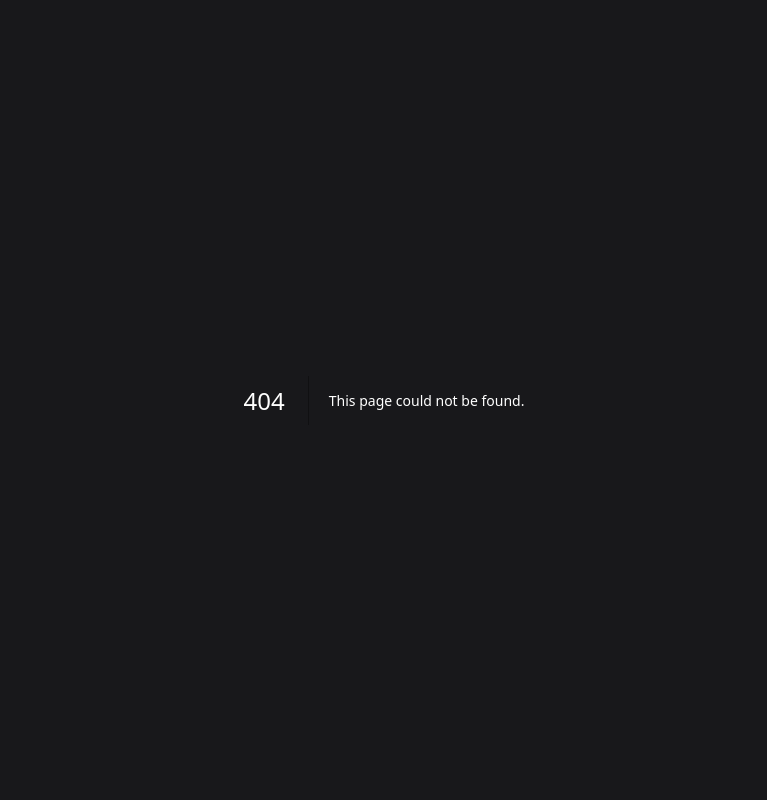
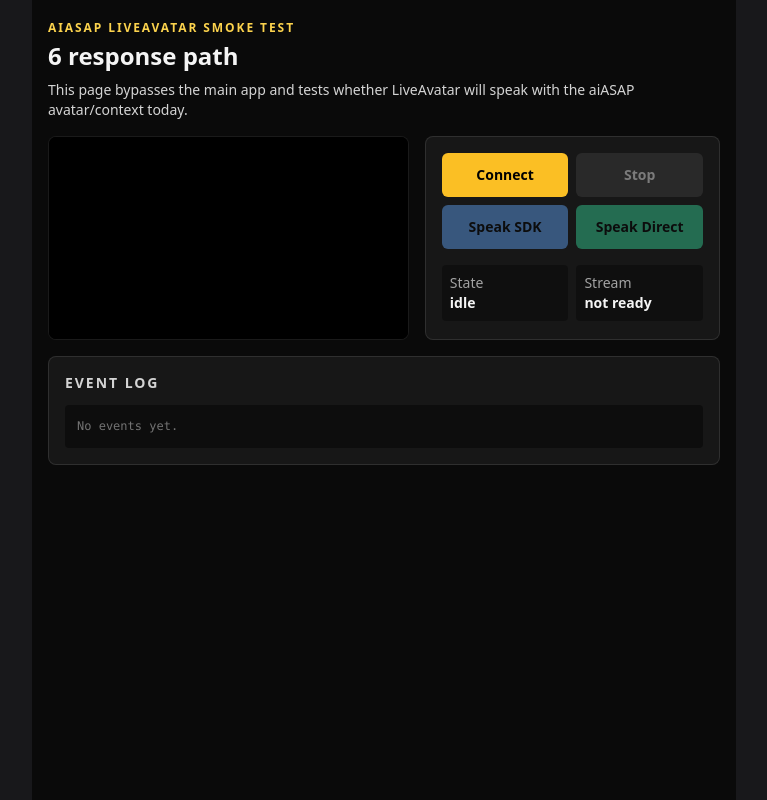
Before and after one commit to SGDietz/aiASAP, a Next.js app: page /liveavatar-smoke in a window 1280 px wide. Before the commit this address had no page. Shown: the whole page, without its empty margins (256-1023 px from the left). Built offline with nearby package versions, Linux system fonts and the light colour scheme.

Commit message:
Add LiveAvatar smoke test page

```diff
--- /dev/null
+++ b/app/liveavatar-smoke/page.tsx
@@ -0,0 +1,5 @@
+import { LiveAvatarSmokeClient } from "./smoke-client";
+
+export default function LiveAvatarSmokePage() {
+  return <LiveAvatarSmokeClient />;
+}
--- /dev/null
+++ b/app/liveavatar-smoke/smoke-client.tsx
@@ -0,0 +1,286 @@
+"use client";
+
+import { useEffect, useMemo, useRef, useState } from "react";
+import {
+  AgentEventsEnum,
+  CommandEventsEnum,
+  LiveAvatarSession,
+  SessionEvent,
+  SessionState,
+} from "@heygen/liveavatar-web-sdk";
+
+const COMMAND_TOPIC = "agent-control";
+const TEST_LINE =
+  "Hi, I'm 6. This is a direct LiveAvatar smoke test.";
+
+type LogLevel = "info" | "warn" | "error";
+
+type LogEntry = {
+  at: string;
+  level: LogLevel;
+  message: string;
+};
+
+function safeJson(value: unknown): string {
+  try {
+    return JSON.stringify(value);
+  } catch {
+    return String(value);
+  }
+}
+
+export function LiveAvatarSmokeClient() {
+  const videoRef = useRef<HTMLVideoElement | null>(null);
+  const sessionRef = useRef<LiveAvatarSession | null>(null);
+  const [logs, setLogs] = useState<LogEntry[]>([]);
+  const [state, setState] = useState<string>("idle");
+  const [connected, setConnected] = useState(false);
+  const [streamReady, setStreamReady] = useState(false);
+
+  const canSpeak = connected && streamReady;
+
+  const log = (message: string, level: LogLevel = "info") => {
+    const at = new Date().toLocaleTimeString();
+    setLogs((current) =>
+      [{ at, level, message }, ...current].slice(0, 80),
+    );
+  };
+
+  const session = useMemo(() => sessionRef.current, [connected]);
+
+  useEffect(() => {
+    return () => {
+      void sessionRef.current?.stop().catch(() => undefined);
+      sessionRef.current = null;
+    };
+  }, []);
+
+  async function connect() {
+    if (sessionRef.current) {
+      log("Session already exists. Stop it first.", "warn");
+      return;
+    }
+
+    setState("minting token");
+    setStreamReady(false);
+    setConnected(false);
+    log("Requesting aiASAP LiveAvatar token...");
+
+    const tokenResponse = await fetch("/api/start-session", { method: "POST" });
+    const tokenData = await tokenResponse.json().catch(() => null);
+    if (!tokenResponse.ok || !tokenData?.session_token) {
+      const message = tokenData?.error || "Token request failed";
+      setState("token failed");
+      log(message, "error");
+      return;
+    }
+
+    const nextSession = new LiveAvatarSession(tokenData.session_token, {
+      apiUrl: `${window.location.origin}/api`,
+      voiceChat: false,
+    });
+    sessionRef.current = nextSession;
+
+    nextSession.on(SessionEvent.SESSION_STATE_CHANGED, (nextState) => {
+      setState(nextState);
+      setConnected(nextState === SessionState.CONNECTED);
+      log(`session.state_changed ${nextState}`);
+    });
+
+    nextSession.on(SessionEvent.SESSION_STREAM_READY, () => {
+      setStreamReady(true);
+      log("session.stream_ready");
+      if (videoRef.current) {
+        nextSession.attach(videoRef.current);
+        videoRef.current.muted = false;
+        videoRef.current.volume = 1;
+        void videoRef.current.play().catch((error) => {
+          log(`video.play failed: ${String(error)}`, "warn");
+        });
+      }
+    });
+
+    nextSession.on(AgentEventsEnum.AVATAR_SPEAK_STARTED, (event) => {
+      log(`avatar.speak_started ${safeJson(event)}`);
+    });
+    nextSession.on(AgentEventsEnum.AVATAR_SPEAK_ENDED, (event) => {
+      log(`avatar.speak_ended ${safeJson(event)}`);
+    });
+    nextSession.on(AgentEventsEnum.AVATAR_TRANSCRIPTION, (event) => {
+      log(`avatar.transcription ${safeJson(event)}`);
+    });
+    nextSession.on(AgentEventsEnum.USER_SPEAK_STARTED, (event) => {
+      log(`user.speak_started ${safeJson(event)}`);
+    });
+    nextSession.on(AgentEventsEnum.USER_SPEAK_ENDED, (event) => {
+      log(`user.speak_ended ${safeJson(event)}`);
+    });
+    nextSession.on(AgentEventsEnum.USER_TRANSCRIPTION, (event) => {
+      log(`user.transcription ${safeJson(event)}`);
+    });
+
+    try {
+      await nextSession.start();
+      log(`session.start resolved, id=${nextSession.sessionId ?? "none"}`);
+    } catch (error) {
+      log(`session.start failed: ${String(error)}`, "error");
+      sessionRef.current = null;
+    }
+  }
+
+  async function stop() {
+    const current = sessionRef.current;
+    if (!current) return;
+    sessionRef.current = null;
+    setConnected(false);
+    setStreamReady(false);
+    setState("stopping");
+    try {
+      await current.stop();
+      log("session.stop resolved");
+    } catch (error) {
+      log(`session.stop failed: ${String(error)}`, "warn");
+    }
+    setState("idle");
+  }
+
+  function speakViaSdk() {
+    const current = sessionRef.current;
+    if (!current) {
+      log("No session for SDK speak.", "warn");
+      return;
+    }
+    const eventId = current.repeat(TEST_LINE);
+    log(`sdk.repeat sent event_id=${eventId ?? "none"}`);
+  }
+
+  function speakViaDirectLiveKit() {
+    const current = sessionRef.current as any;
+    const room = current?.room;
+    const publishData = room?.localParticipant?.publishData;
+    if (!current || !room || typeof publishData !== "function") {
+      log("No internal LiveKit room available for direct publish.", "warn");
+      return;
+    }
+    const eventId = crypto.randomUUID();
+    const payload = {
+      event_id: eventId,
+      event_type: CommandEventsEnum.AVATAR_SPEAK_TEXT,
+      session_id: current.sessionId ?? null,
+      source_event_id: null,
+      text: TEST_LINE,
+    };
+    const encoded = new TextEncoder().encode(JSON.stringify(payload));
+    void publishData.call(room.localParticipant, encoded, {
+      reliable: true,
+      topic: COMMAND_TOPIC,
+    })
+      .then(() => log(`direct publish resolved event_id=${eventId}`))
+      .catch((error: unknown) =>
+        log(`direct publish failed: ${String(error)}`, "error"),
+      );
+    log(`direct publish queued ${safeJson(payload)}`);
+  }
+
+  return (
+    <main className="min-h-screen bg-neutral-950 px-4 py-5 text-neutral-100">
+      <div className="mx-auto flex w-full max-w-5xl flex-col gap-4">
+        <header>
+          <p className="text-xs font-bold uppercase tracking-[0.16em] text-amber-300">
+            aiASAP LiveAvatar Smoke Test
+          </p>
+          <h1 className="mt-1 text-2xl font-black">6 response path</h1>
+          <p className="mt-2 max-w-2xl text-sm text-neutral-300">
+            This page bypasses the main app and tests whether LiveAvatar will
+            speak with the aiASAP avatar/context today.
+          </p>
+        </header>
+
+        <section className="grid gap-4 md:grid-cols-[minmax(0,1.1fr)_minmax(18rem,0.9fr)]">
+          <div className="overflow-hidden rounded-lg border border-white/10 bg-black">
+            <video
+              ref={videoRef}
+              playsInline
+              autoPlay
+              className="aspect-video w-full bg-black object-contain"
+            />
+          </div>
+
+          <div className="rounded-lg border border-white/10 bg-neutral-900 p-4">
+            <div className="grid grid-cols-2 gap-2">
+              <button
+                type="button"
+                onClick={() => void connect()}
+                disabled={Boolean(session)}
+                className="rounded-md bg-amber-400 px-3 py-3 text-sm font-bold text-black disabled:opacity-45"
+              >
+                Connect
+              </button>
+              <button
+                type="button"
+                onClick={() => void stop()}
+                disabled={!session}
+                className="rounded-md bg-neutral-700 px-3 py-3 text-sm font-bold disabled:opacity-45"
+              >
+                Stop
+              </button>
+              <button
+                type="button"
+                onClick={speakViaSdk}
+                disabled={!canSpeak}
+                className="rounded-md bg-blue-400 px-3 py-3 text-sm font-bold text-black disabled:opacity-45"
+              >
+                Speak SDK
+              </button>
+              <button
+                type="button"
+                onClick={speakViaDirectLiveKit}
+                disabled={!canSpeak}
+                className="rounded-md bg-emerald-400 px-3 py-3 text-sm font-bold text-black disabled:opacity-45"
+              >
+                Speak Direct
+              </button>
+            </div>
+
+            <dl className="mt-4 grid grid-cols-2 gap-2 text-sm">
+              <div className="rounded bg-black/35 p-2">
+                <dt className="text-neutral-400">State</dt>
+                <dd className="font-bold">{state}</dd>
+              </div>
+              <div className="rounded bg-black/35 p-2">
+                <dt className="text-neutral-400">Stream</dt>
+                <dd className="font-bold">{streamReady ? "ready" : "not ready"}</dd>
+              </div>
+            </dl>
+          </div>
+        </section>
+
+        <section className="rounded-lg border border-white/10 bg-neutral-900 p-4">
+          <h2 className="text-sm font-bold uppercase tracking-[0.14em] text-neutral-300">
+            Event Log
+          </h2>
+          <div className="mt-3 max-h-[45vh] overflow-y-auto rounded bg-black/45 p-3 font-mono text-xs leading-relaxed">
+            {logs.length === 0 ? (
+              <p className="text-neutral-500">No events yet.</p>
+            ) : (
+              logs.map((entry, index) => (
+                <p
+                  key={`${entry.at}-${index}`}
+                  className={
+                    entry.level === "error"
+                      ? "text-red-300"
+                      : entry.level === "warn"
+                        ? "text-yellow-300"
+                        : "text-neutral-200"
+                  }
+                >
+                  [{entry.at}] {entry.message}
+                </p>
+              ))
+            )}
+          </div>
+        </section>
+      </div>
+    </main>
+  );
+}
```
